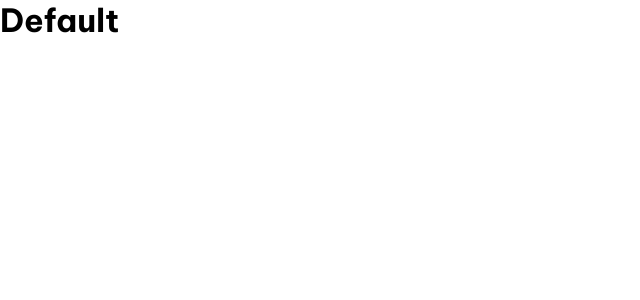
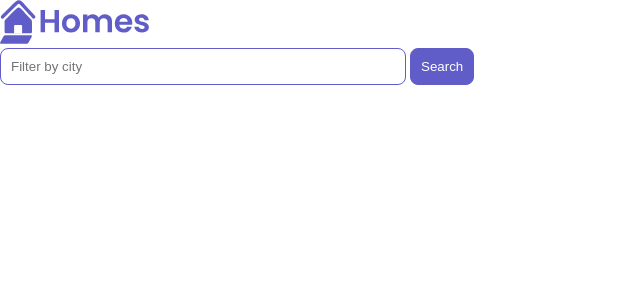
Before and after one commit to Krlostks/App_Angular, an Angular app: page / in a window 1280 px wide. Shown: the top 300 px of the page, without its empty margins (0-640 px from the left). Built offline with nearby package versions, Linux system fonts and the light colour scheme.

Commit message:
Create home component

```diff
--- a/src/app/app.component.css
+++ b/src/app/app.component.css
@@ -1,12 +1,36 @@
-:host {
-  --content-padding: 10px;
+.results {
+  display: grid;
+  column-gap: 14px;
+  row-gap: 14px;
+  grid-template-columns: repeat(auto-fill, minmax(400px, 400px));
+  margin-top: 50px;
+  justify-content: space-around;
 }
-header {
-  display: block;
-  height: 60px;
-  padding: var(--content-padding);
-  box-shadow: 0px 5px 25px var(--shadow-color);
+input[type="text"] {
+  border: solid 1px var(--primary-color);
+  padding: 10px;
+  border-radius: 8px;
+  margin-right: 4px;
+  display: inline-block;
+  width: 30%;
 }
-.content {
-  padding: var(--content-padding);
+button {
+  padding: 10px;
+  border: solid 1px var(--primary-color);
+  background: var(--primary-color);
+  color: white;
+  border-radius: 8px;
 }
+@media (min-width: 500px) and (max-width: 768px) {
+  .results {
+      grid-template-columns: repeat(2, 1fr);
+  }
+  input[type="text"] {
+      width: 70%;
+  }
+}
+@media (max-width: 499px) {
+  .results {
+      grid-template-columns: 1fr;
+  }
+}
--- a/src/app/app.component.ts
+++ b/src/app/app.component.ts
@@ -1,14 +1,24 @@
 import {Component} from '@angular/core';
+import {HomeComponent} from './home/home.component';
 
 @Component({
   selector: 'app-root',
   standalone: true,
-  imports: [],
+  imports: [HomeComponent],
   template: `
-    <h1>Default</h1>
-  `,
+    <main>
+      <header class="brand-name">
+        <img class="brand-logo" src="/assets/logo.svg" alt="logo" aria-hidden="true" />
+      </header>
+      <section>
+        <form>
+          <input type="text" placeholder="Filter by city" />
+          <button class="primary" type="button">Search</button>
+        </form>
+      </section>
+    </main> `,
   styleUrls: ['./app.component.css'],
 })
 export class AppComponent {
-  title = 'default';
+  title = 'homes';
 }
--- /dev/null
+++ b/src/app/home/home.component.ts
@@ -0,0 +1,18 @@
+import { Component } from '@angular/core';
+import { CommonModule } from '@angular/common';
+
+@Component({
+  selector: 'app-home',
+  standalone: true,
+  imports: [CommonModule],
+  template: `
+    <p>
+      home works!
+    </p>
+  `,
+  styles: [
+  ]
+})
+export class HomeComponent {
+
+}
--- a/src/index.html
+++ b/src/index.html
@@ -2,7 +2,7 @@
 <html lang="en">
 <head>
   <meta charset="utf-8">
-  <title>Default</title>
+  <title>Hola Mundo</title>
   <base href="/">
   <meta name="viewport" content="width=device-width, initial-scale=1">
   <link rel="icon" type="image/x-icon" href="favicon.ico">
```
